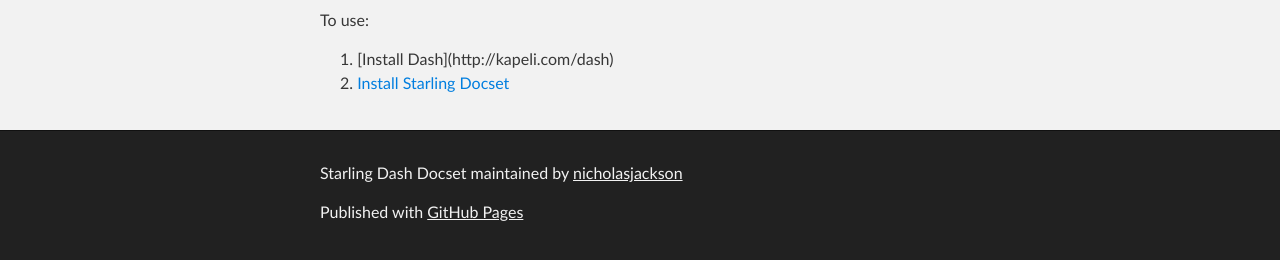
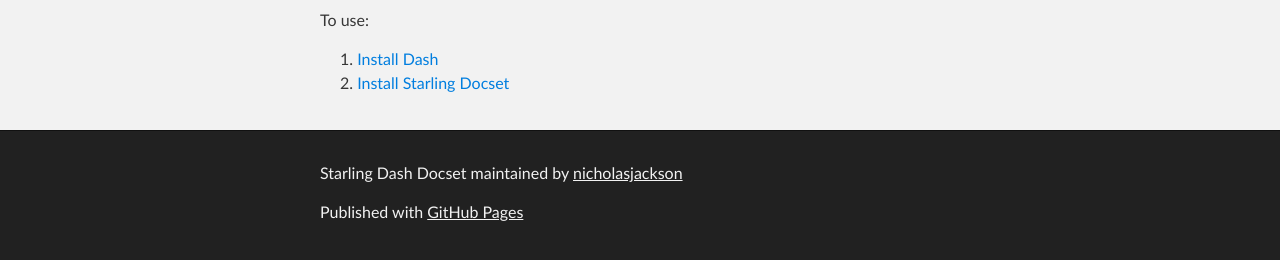
Before and after one commit to nicholasjackson/starlingdocset, a plain HTML site: page index.html in a window 1280 px wide. Shown: the part 252-512 px from the top of the page. Drawn offline with Linux system fonts and the light colour scheme.

Commit message:
Update index.html

```diff
--- a/index.html
+++ b/index.html
@@ -33,7 +33,7 @@
       <section id="main_content" class="inner">
         <p>To use:
         <ol>
-          <li>[Install Dash](http://kapeli.com/dash)</li>
+          <li><a href="http://kapeli.com/dash">Install Dash</a></li>
           <li><a href="dash-feed://https%3A%2F%2Fraw.github.com%2Fnicholasjackson%2Fstarlingdocset%2Fmaster%2FStarling.xml">Install Starling Docset</a></li>
         </ol>
         </p>
```
